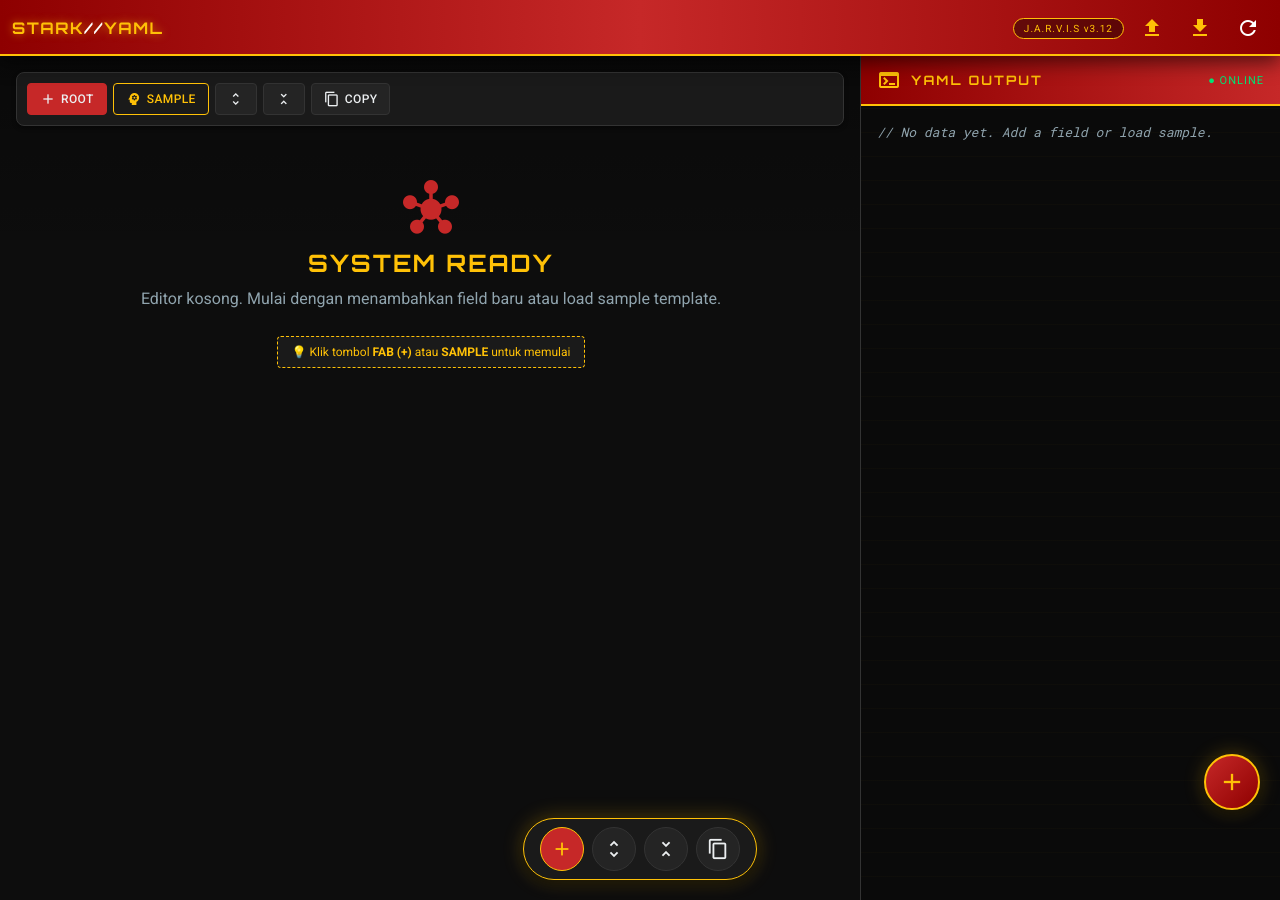
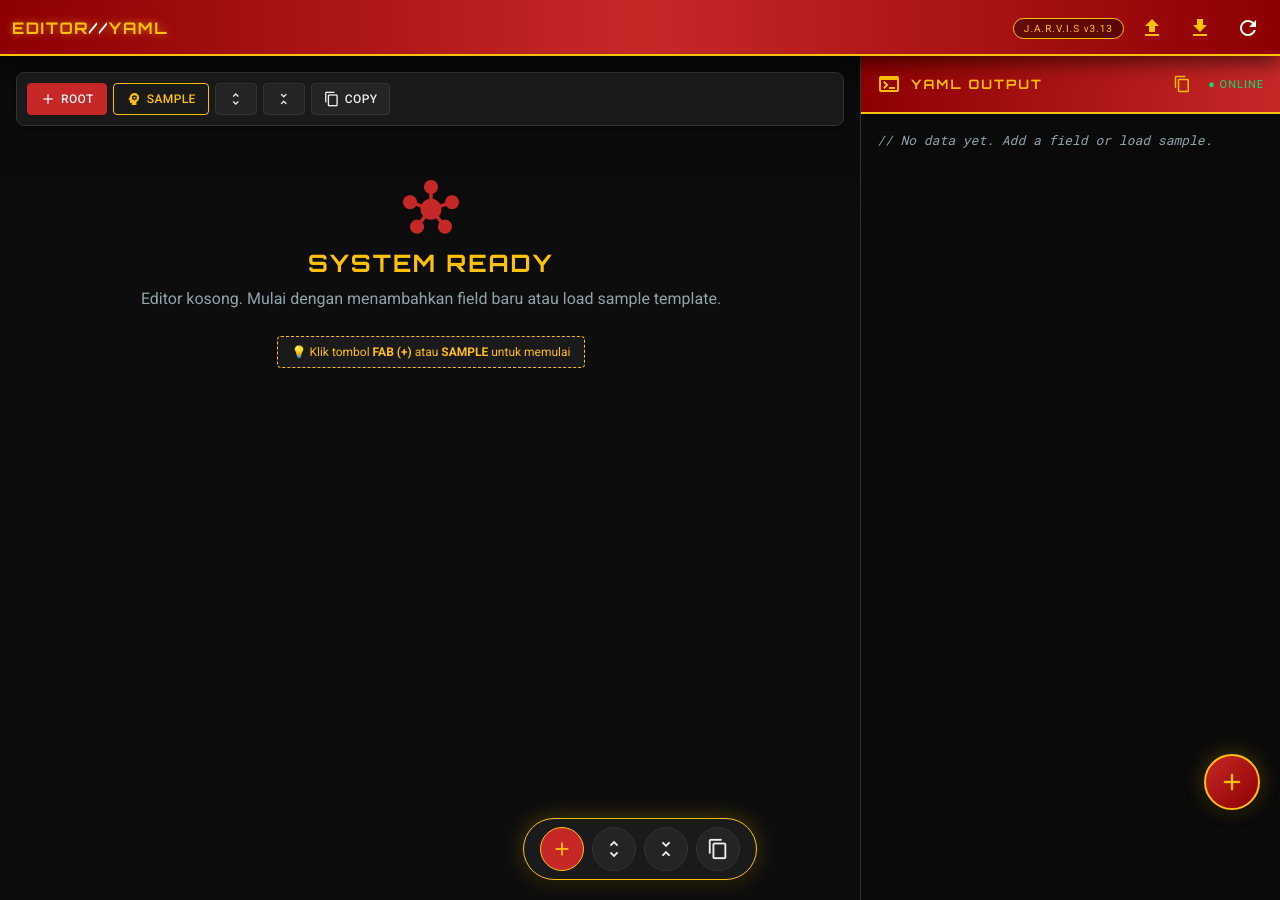
Before and after one commit to ahlawisnu/ahlawisnu.github.io, a Jekyll site: the page project/yml.html, which Jekyll copies as it is, in a window 1280 px wide. Built offline with Jekyll 4.4.1, drawn with Linux system fonts in a browser that asks for light colours; some of the changed lines change nothing that is shown.

Commit message:
Update YAML Editor title and improve styles
Updated the YAML Editor title and version, modified styles for better user interaction, and adjusted the YAML serialization logic.

```diff
--- a/project/yml.html
+++ b/project/yml.html
@@ -1,9 +1,29 @@
-<!DOCTYPE html>
+
+                        <!DOCTYPE html>
+                        <html lang="en">
+                        <head>
+                            <meta charset="UTF-8">
+                            <meta name="viewport" content="width=device-width, initial-scale=1.0">
+              <style>
+                body {
+                  background-color: white; /* Ensure the iframe has a white background */
+                }
+
+                pre.yaml{
+  user-select: text;    /* ← bisa di-select manual */
+  cursor: text;
+}
+
+
+              </style>
+                        </head>
+                        <body>
+                            <!DOCTYPE html>
 <html lang="id">
 <head>
 <meta charset="UTF-8" />
 <meta name="viewport" content="width=device-width, initial-scale=1.0, maximum-scale=1.0, interactive-widget=resizes-content" />
-<title>STARK YAML Editor // v3.12</title>
+<title>YAML Editor // v3.13</title>
 <link href="https://fonts.googleapis.com/css2?family=Orbitron:wght@500;700&family=Roboto:wght@300;400;500;700&family=Roboto+Mono:wght@400;500&display=swap" rel="stylesheet">
 <link href="https://fonts.googleapis.com/icon?family=Material+Icons" rel="stylesheet">
 <style>
@@ -38,7 +58,6 @@
     overflow:hidden;
   }
 
-  /* ===== TOP BAR ===== */
   .topbar{
     height:56px;
     background:linear-gradient(90deg,var(--stark-red-dark),var(--stark-red) 50%,var(--stark-red-dark));
@@ -77,7 +96,6 @@
   .icon-btn:active{transform:scale(.92)}
   .icon-btn.gold{color:var(--stark-gold)}
 
-  /* ===== MOBILE TAB TOGGLE ===== */
   .tab-toggle{
     display:none;
     background:var(--stark-panel);
@@ -106,18 +124,16 @@
   }
   .tab-toggle .material-icons{font-size:16px}
 
-  /* ===== LAYOUT ===== */
   .layout{
     display:grid;
     grid-template-columns: 1fr 420px;
     height:calc(100% - 56px);
   }
 
-  /* ===== EDITOR ===== */
   .editor{
     overflow:auto;
     padding:16px;
-    padding-bottom: 80px; /* ruang untuk floating toolbar */
+    padding-bottom: 80px;
     background:
       linear-gradient(180deg, rgba(0,0,0,.3), transparent 200px),
       var(--stark-bg);
@@ -151,7 +167,6 @@
   .btn.gold:hover{background:var(--stark-gold);color:#000}
   .btn .material-icons{font-size:16px}
 
-  /* ===== FLOATING TOOLBAR (BOTTOM) ===== */
   .floating-toolbar{
     position:fixed;
     bottom:20px;
@@ -166,11 +181,6 @@
     box-shadow:var(--shadow-fab);
     z-index:50;
     transition:all .3s ease;
-  }
-  .floating-toolbar.hidden{
-    transform:translateX(-50%) translateY(100px);
-    opacity:0;
-    pointer-events:none;
   }
   .floating-btn{
     width:44px;
@@ -227,7 +237,6 @@
     opacity:1;
   }
 
-  /* ===== FAB (FLOATING ACTION BUTTON) ===== */
   .fab{
     position:fixed;
     bottom:90px;
@@ -257,7 +266,6 @@
     font-size:28px;
   }
 
-  /* ===== FAB MENU ===== */
   .fab-menu{
     position:fixed;
     bottom:160px;
@@ -314,7 +322,6 @@
     font-size:20px;
   }
 
-  /* ===== TREE NODE ===== */
   .tree{
     padding-left:2px;
     min-width:0;
@@ -467,7 +474,6 @@
   .add-inline{display:inline-flex;gap:6px;flex-wrap:wrap}
   .add-inline .btn{padding:4px 10px;font-size:11px}
 
-  /* ===== PREVIEW ===== */
   .preview{
     background:var(--stark-panel);
     border-left:1px solid var(--stark-border);
@@ -503,6 +509,8 @@
     word-break:break-word;
     overflow-wrap:break-word;
     margin:0;
+    user-select:text;
+    cursor:text;
   }
   .yaml-key{color:var(--stark-gold)}
   .yaml-str{color:#81D4FA}
@@ -511,7 +519,6 @@
   .yaml-null{color:var(--stark-muted)}
   .yaml-dash{color:var(--stark-red)}
 
-  /* ===== MODAL ===== */
   .modal-backdrop{
     position:fixed;inset:0;
     background:rgba(0,0,0,.7);
@@ -588,7 +595,6 @@
     display:flex;gap:8px;flex-wrap:wrap;
   }
 
-  /* ===== TOAST ===== */
   .toast{
     position:fixed;bottom:24px;left:50%;
     transform:translateX(-50%) translateY(100px);
@@ -743,9 +749,9 @@
 <body>
 
 <div class="topbar">
-  <div class="logo">STARK<span>//</span>YAML</div>
+  <div class="logo">EDITOR<span>//</span>YAML</div>
   <div class="spacer"></div>
-  <span class="chip">J.A.R.V.I.S v3.12</span>
+  <span class="chip">J.A.R.V.I.S v3.13</span>
   <button class="icon-btn gold" title="Import YAML" onclick="openImport()"><span class="material-icons">file_upload</span></button>
   <button class="icon-btn gold" title="Export YAML" onclick="exportYaml()"><span class="material-icons">file_download</span></button>
   <button class="icon-btn" title="Reset" onclick="resetAll()"><span class="material-icons">refresh</span></button>
@@ -777,6 +783,9 @@
       <span class="material-icons" style="color:var(--stark-gold)">terminal</span>
       <h3>YAML OUTPUT</h3>
       <div class="spacer"></div>
+      <button class="icon-btn gold" onclick="copyYaml()" title="Copy YAML" style="width:32px;height:32px">
+        <span class="material-icons" style="font-size:18px">content_copy</span>
+      </button>
       <span style="font-size:11px;color:var(--stark-success);letter-spacing:1px">● ONLINE</span>
     </div>
     <div class="preview-body">
@@ -785,7 +794,6 @@
   </div>
 </div>
 
-<!-- FLOATING TOOLBAR -->
 <div class="floating-toolbar" id="floatingToolbar">
   <button class="floating-btn primary" onclick="addRoot()" title="Add Root Field">
     <span class="material-icons">add</span>
@@ -805,12 +813,10 @@
   </button>
 </div>
 
-<!-- FAB (FLOATING ACTION BUTTON) -->
 <button class="fab" id="fab" onclick="toggleFabMenu()">
   <span class="material-icons">add</span>
 </button>
 
-<!-- FAB MENU -->
 <div class="fab-menu" id="fabMenu">
   <div class="fab-menu-item">
     <span class="fab-menu-label">Add Root Field</span>
@@ -1018,36 +1024,68 @@
   return v;
 }
 
+// ===== FIXED YAML SERIALIZER =====
 function toYaml(nodes, indent=0){
   let out='';
   const pad='  '.repeat(indent);
+
   for(const n of nodes){
     if(!n.key && n.type!=='array') continue;
+
     if(n.type==='object'){
       out += `${pad}${n.key}:\n`;
-      if(n.children && n.children.length) out += toYaml(n.children, indent+1);
-      else out += `${pad}  {}\n`;
-    } else if(n.type==='array'){
+      if(n.children && n.children.length){
+        out += toYaml(n.children, indent+1);
+      } else {
+        out += `${pad}  {}\n`;
+      }
+    }
+    else if(n.type==='array'){
       out += `${pad}${n.key}:\n`;
-      if(!n.children || !n.children.length){ out += `${pad}  []\n`; continue; }
+
+      if(!n.children || !n.children.length){
+        out += `${pad}  []\n`;
+        continue;
+      }
+
+      const itemPad = '  '.repeat(indent+1);
       for(const c of n.children){
-        if(c.type==='object' || (c.key && c.value!==null && c.value!==undefined)){
+        if(c.type==='object' && c.children && c.children.length){
           if(c.key){
-            out += `${pad}- ${c.key}: ${formatVal(c.value)}\n`;
-            if(c.children && c.children.length) out += toYaml(c.children, indent+2);
+            out += `${itemPad}- ${c.key}:\n`;
+            out += toYaml(c.children, indent+2);
           } else {
-            out += `${pad}- ${formatVal(c.value)}\n`;
+            out += `${itemPad}-\n`;
+            out += toYaml(c.children, indent+1);
           }
-        } else {
-          out += `${pad}- ${formatVal(c.value)}\n`;
+        }
+        else if(c.type==='array' && c.children && c.children.length){
+          if(c.key){
+            out += `${itemPad}- ${c.key}:\n`;
+            out += toYaml(c.children, indent+2);
+          } else {
+            out += `${itemPad}-\n`;
+            out += toYaml(c.children, indent+1);
+          }
+        }
+        else if(c.key){
+          out += `${itemPad}- ${c.key}: ${formatVal(c.value)}\n`;
+          if(c.children && c.children.length){
+            out += toYaml(c.children, indent+2);
+          }
+        }
+        else {
+          out += `${itemPad}- ${formatVal(c.value)}\n`;
         }
       }
-    } else {
+    }
+    else {
       out += `${pad}${n.key}: ${formatVal(n.value)}\n`;
     }
   }
   return out;
 }
+
 function formatVal(v){
   if(v===null||v===undefined) return 'null';
   if(typeof v==='boolean') return v?'true':'false';
@@ -1252,7 +1290,7 @@
     return;
   }
   const c = newNode('string');
-  c.key = '';
+  c.key = 'new_field';
   node.children.push(c);
   node.collapsed = false;
   lastAddedNodeId = c.id;
@@ -1263,7 +1301,7 @@
   const r = findNode(id);
   if(!r) return;
   const c = newNode(type);
-  c.key = type==='array'?'items':'';
+  c.key = type==='array'?'items':'new_field';
   r.node.children.push(c);
   r.node.collapsed = false;
   lastAddedNodeId = c.id;
@@ -1290,7 +1328,7 @@
 
 function addRoot(){
   const n = newNode('string');
-  n.key = '';
+  n.key = 'new_key';
   root.push(n);
   lastAddedNodeId = n.id;
   render();
@@ -1314,6 +1352,7 @@
     el.innerHTML = highlight(yaml);
   }
 }
+
 function highlight(yaml){
   return yaml.split('\n').map(line=>{
     if(/^\s*-\s/.test(line)){
@@ -1422,7 +1461,11 @@
     toast('No data to copy', true);
     return;
   }
-  navigator.clipboard.writeText(yaml).then(()=>toast('Copied to clipboard'));
+  navigator.clipboard.writeText(yaml).then(()=>{
+    toast('YAML copied to clipboard');
+  }).catch(err => {
+    toast('Failed to copy: ' + err.message, true);
+  });
 }
 
 function resetAll(){
@@ -1433,17 +1476,22 @@
 
 function loadSample(){
   const sample = `Role: "Advanced Prompt generator"
-prompt target: "DALL-E"
-Task: "Analyze the image and extract it into highly detailed English prompts for high-fidelity digital portraiture, background. lighting and background, camera angle, camera composition"
-Detail focus:
-  - "subject"
-  - "rambut/gaya rambut"
-  - "Top Shirt"
-  - "Underwear"
-  - "pose/ekspresi"
-  - "background/environment"
-  - "angle camera"
-rule: "Separate with commas, explicitly include instructions to 'preserve the facial features from the reference image'. no parameter, max 70 words,"
+prompt_target: "DALL-E"
+Task: "Analyze the image and extract it into highly detailed English prompts for high-fidelity digital portraiture, including background, lighting, camera angle, and camera composition."
+Detail_focus:
+  - "[subject]"
+  - "[hair style]"
+  - "[top wear]"
+  - "[bottom wear]"
+  - "[pose], [expression]"
+  - "[background/environment]"
+  - "[angle camera]"
+Rule:
+  - "Each keyword is separated by a comma"
+  - "[subject] + curvy body"
+  - "[top wear] + thick chest"
+  - "[bottom wear] + thick thighs"
+  - "min 80 words < max 150 words"
 Output:
   - "English tag collection"
 `;
@@ -1457,7 +1505,6 @@
   toast('Sample loaded — DALL-E Prompt Generator ready');
 }
 
-// FAB MENU FUNCTIONS
 function toggleFabMenu(){
   fabMenuOpen = !fabMenuOpen;
   const menu = document.getElementById('fabMenu');
@@ -1480,7 +1527,6 @@
   fab.style.transform = 'rotate(0deg)';
 }
 
-// Close FAB menu when clicking outside
 document.addEventListener('click', (e) => {
   const fab = document.getElementById('fab');
   const menu = document.getElementById('fabMenu');
@@ -1511,3 +1557,23 @@
 </script>
 </body>
 </html>
+
+
+              <script>
+                              // Array items sekarang pakai indent+1
+const itemPad = '  '.repeat(indent+1);
+for(const c of n.children){
+  out += `${itemPad}- ${formatVal(c.value)}\n`;
+}
+
+function copyYaml(){
+  const yaml = toYaml(root);  // ← plain text, bukan HTML
+  navigator.clipboard.writeText(yaml).then(()=>{
+    toast('YAML copied to clipboard');
+  });
+}
+
+
+              </script>
+                        </body>
+                        </html>
```
